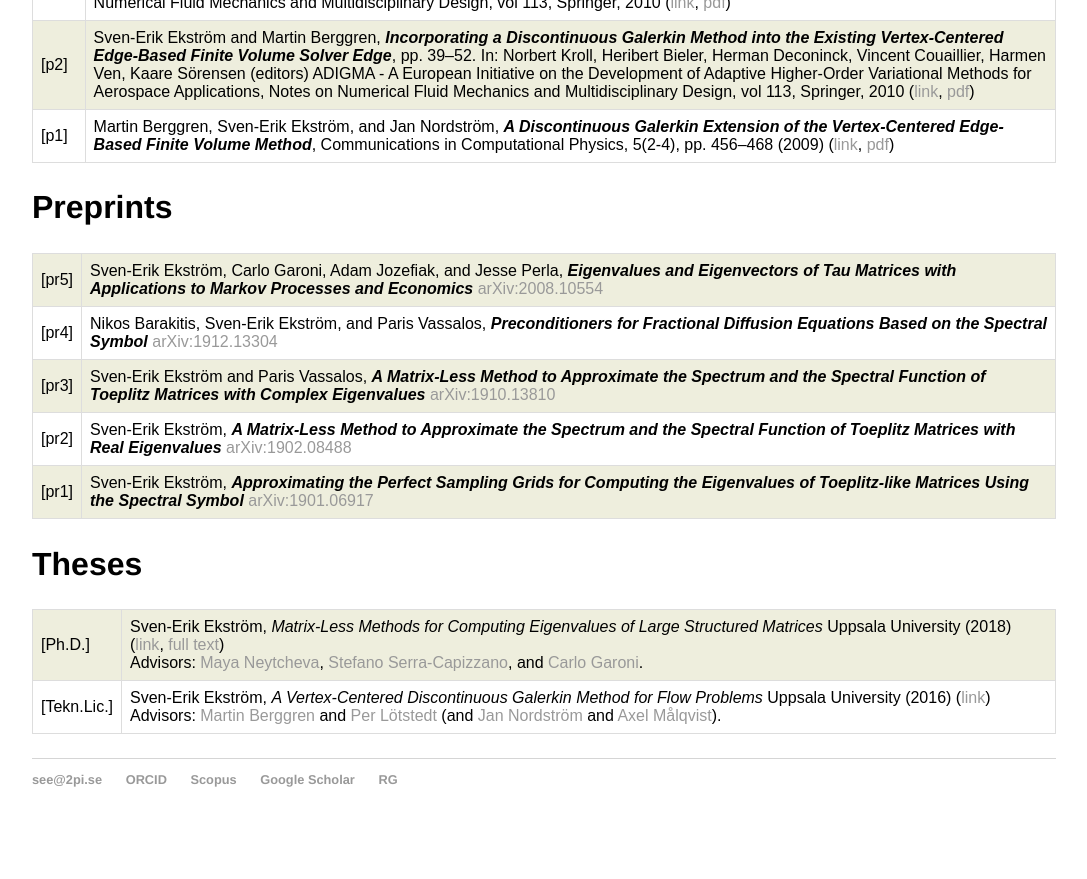
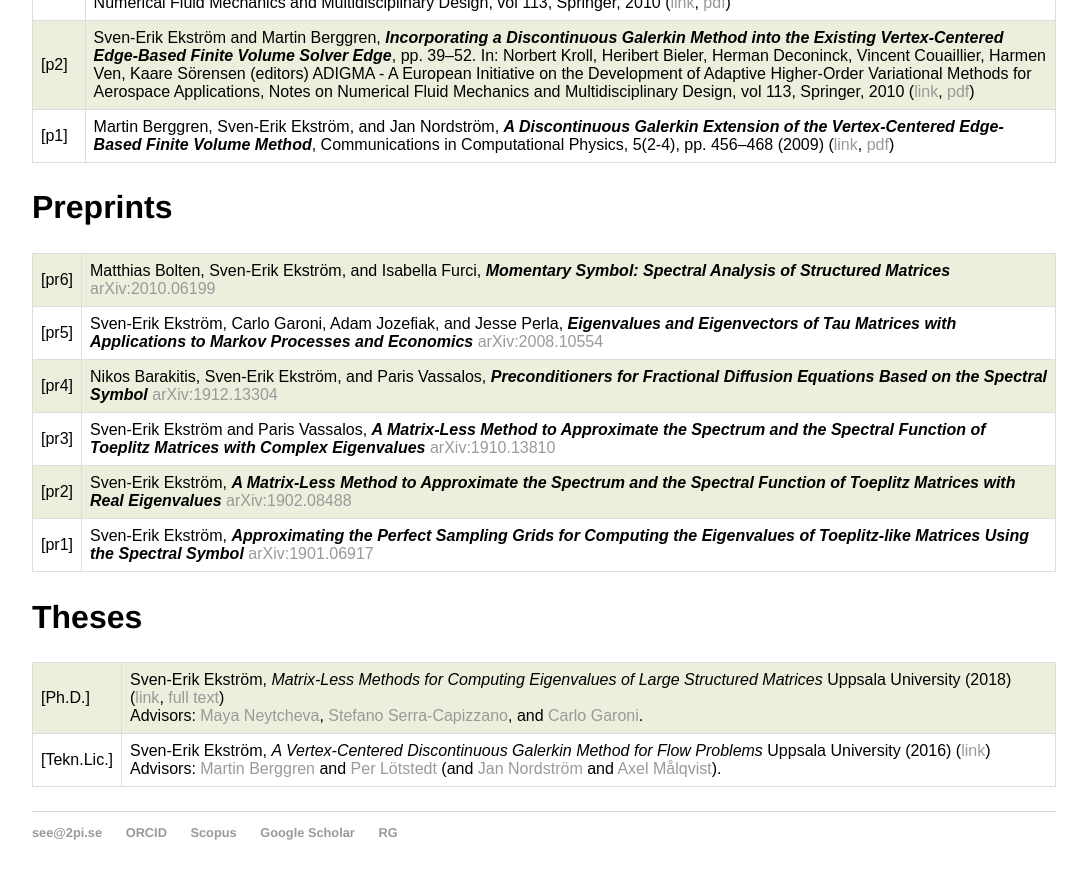
Before and after one commit to sverek/sverek.github.io, a Jekyll site: the page built from publications/index.html, in a window 1280 px wide and 900 px high, scrolled down 915 px. Shown: the top 879 px of the window, without its empty margins (96-1183 px from the left). Built offline with Jekyll 4.4.1, drawn with Linux system fonts in a browser that asks for light colours; before the commit the page ends 1762 px from its top, so only the background shows below that.

Commit message:
update preprint

```diff
--- a/cv/index.html
+++ b/cv/index.html
@@ -80,7 +80,7 @@ tr:nth-child(odd) {
 
     <h2>Miscellaneous</h2>
     <table>
-    <tr><td>Was secondary Ph.D. advisor to <a href="https://scholar.google.se/citations?user=012cWm0AAAAJ">Isabella Furci</a>.</td></tr>
+    <tr><td>Second Ph.D. advisor to <a href="https://scholar.google.se/citations?user=012cWm0AAAAJ">Isabella Furci</a> (2018).</td></tr>
     <tr><td>Managing editor for the diamond open access journal <i>Electronic Transactions on Numerical Analysis</i> (<a href="http://etna.math.kent.edu">ETNA</a>).</td></tr>
     <tr><td>Referee for: <a href="https://link.springer.com/journal/10543">BIT Numerical mathematics</a>, <a href="http://etna.math.kent.edu">Electronic Transactions on Numerical Analysis</a>, <a href="https://www.journals.elsevier.com/linear-algebra-and-its-applications">Linear Algebra and its Applications</a>,<a href="https://onlinelibrary.wiley.com/journal/10991506">Numerical Linear Algebra with Applications</a>, <a href="https://link.springer.com/journal/211">Numerische Mathematik</a>, and <a href="https://www.siam.org/publications/journals/siam-journal-on-scientific-computing-sisc">SIAM Journal on Scientific Computing</a>.</td></tr>
     <tr><td>Memberships: <a href="https://www.ilasic.org">ILAS</a>,  <a href="https://www.siam.org">SIAM</a>.</td></tr>
--- a/publications/index.html
+++ b/publications/index.html
@@ -94,6 +94,12 @@ tr:nth-child(odd) {
 		<h2>Preprints</h2>
 		<table>
 			<tr>
+				<td>[pr6]</td>
+				<td>Matthias Bolten, Sven-Erik Ekström, and Isabella Furci, <i><b>Momentary Symbol: Spectral Analysis of Structured Matrices
+				</b></i> <a href="https://arxiv.org/abs/2010.06199">arXiv:2010.06199</a>
+				</td>
+			</tr>
+			<tr>
 				<td>[pr5]</td>
 				<td>Sven-Erik Ekström, Carlo Garoni, Adam Jozefiak, and Jesse Perla, <i><b>Eigenvalues and Eigenvectors of Tau Matrices with Applications to Markov Processes and Economics
 				</b></i> <a href="https://arxiv.org/abs/2008.10554">arXiv:2008.10554</a>
```
